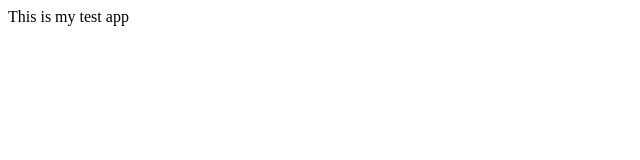
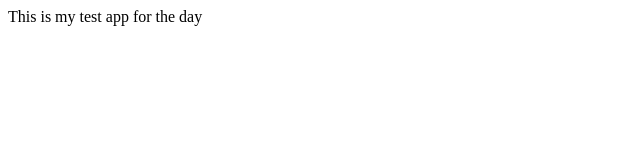
Before and after one commit to shreerajpillai/harness, a plain HTML site: page index.html in a window 1280 px wide. Shown: the full height of the page, 0-640 px from the left. Drawn offline with Linux system fonts and the light colour scheme.

Commit message:
updated index.html
updated body

```diff
--- a/index.html
+++ b/index.html
@@ -4,5 +4,6 @@
 	</head>
 	<body>
 		This is my test app
+		for the day
 	</body>
 </html>
```
